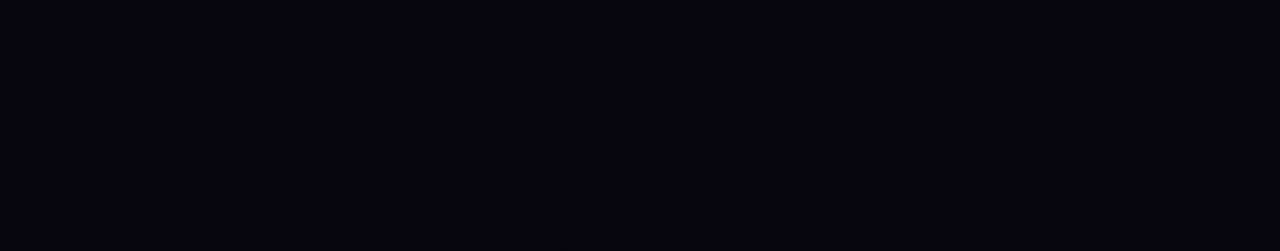
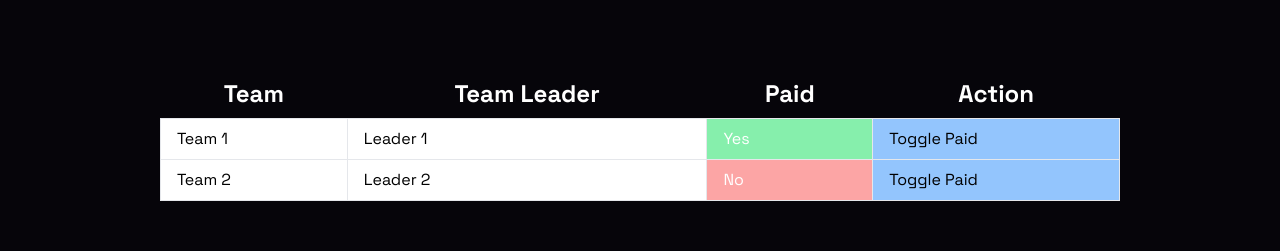
Before and after one commit to Engicos-Coders-Club/gec-spectrum-website-2024, a Next.js app: page /Admin/events/1 in a window 1280 px wide. Before the commit this address had no page. Shown: the part 130-381 px from the top of the page. Built offline with nearby package versions, Linux system fonts and the light colour scheme; no server answers.

Commit message:
(new): admin page for payment completion handling

```diff
--- /dev/null
+++ b/src/app/Admin/events/[slug]/page.tsx
@@ -0,0 +1,99 @@
+"use client";
+import React, { useEffect, useState } from "react";
+
+interface Event {
+  eventName: string;
+}
+
+interface Team {
+  name: string;
+  leader: string;
+  paid: boolean;
+}
+
+const initialTeams: Team[] = [
+  { name: "Team 1", leader: "Leader 1", paid: true },
+  { name: "Team 2", leader: "Leader 2", paid: false },
+  // Add more teams as needed
+];
+
+const Page: React.FC<{ params: { slug: string } }> = ({ params }) => {
+  const [teams, setTeams] = useState<Team[]>([]);
+  const [event, setEvent] = useState<Event>("");
+  const { slug } = params;
+
+  useEffect(() => {
+    fetch(
+      `https://gec-spectrum-backend-2024.2.sg-1.fl0.io/api/v1/events/${slug}`
+    )
+      .then((response) => {
+        if (!response.ok) {
+          throw new Error(`HTTP error! status: ${response.status}`);
+        }
+        return response.json();
+      })
+      .then((data) => {
+        console.log(data);
+        // Set the event state to the event object from the response data
+        setEvent(data.event);
+      })
+      .catch((error) => {
+        console.log("Fetch error: ", error);
+      });
+  }, []);
+
+  useEffect(() => {
+    // Load teams from localStorage if available, otherwise use initialTeams
+    const savedTeams = localStorage.getItem("teams");
+    setTeams(savedTeams ? JSON.parse(savedTeams) : initialTeams);
+  }, []);
+
+  const togglePaid = (index: number) => {
+    // Create a new array with the updated team
+    const newTeams = [...teams];
+    newTeams[index].paid = !newTeams[index].paid;
+
+    // Save the new array to the state and localStorage
+    setTeams(newTeams);
+    localStorage.setItem("teams", JSON.stringify(newTeams));
+  };
+
+  return (
+    <div className="p-40">
+      <h1 className="text-5xl justify-center">{event.eventName}</h1>
+
+      <table className="table-auto mt-10 w-full justify-center items-center mb-10">
+        <thead>
+          <tr>
+            <th className="px-4 text-2xl py-2">Team</th>
+            <th className="px-4 text-2xl py-2">Team Leader</th>
+            <th className="px-4 text-2xl py-2">Paid</th>
+            <th className="px-4 text-2xl py-2">Action</th>
+          </tr>
+        </thead>
+        <tbody>
+          {teams.map((team, index) => (
+            <tr key={index} className="bg-white">
+              <td className="border text-black px-4 py-2">{team.name}</td>
+              <td className="border text-black px-4 py-2">{team.leader}</td>
+              <td
+                className={`border px-4 py-2 ${
+                  team.paid
+                    ? "bg-green-300 text-white"
+                    : "bg-red-300 text-white"
+                }`}
+              >
+                {team.paid ? "Yes" : "No"}
+              </td>
+              <td className="border bg-blue-300 text-black px-4 py-2">
+                <button onClick={() => togglePaid(index)}>Toggle Paid</button>
+              </td>
+            </tr>
+          ))}
+        </tbody>
+      </table>
+    </div>
+  );
+};
+
+export default Page;
--- /dev/null
+++ b/src/app/Admin/events/page.tsx
@@ -0,0 +1,101 @@
+"use client";
+import React, { useEffect, useState } from "react";
+import Link from "next/link";
+
+type Event = {
+  eventId: string;
+  eventName: string;
+  fee: number;
+  deptName: string;
+  introduction: string;
+  duration: string;
+  prices: {
+    firstPlace: number;
+    secondPlace: number;
+  };
+  date: string;
+  teamSize: number;
+  contact: {
+    coordinators: Array<{
+      name: string;
+      contact: string;
+    }>;
+  };
+  rulesAndRegulations: Array<{
+    topic: string;
+    points: string[];
+  }>;
+};
+
+const teamNames = {
+  event1: ["Team 1", "Team 2", "Team 3"],
+  event2: ["Team 4", "Team 5"],
+  // Add more mappings as needed
+};
+
+const Page = () => {
+  const [events, setEvents] = useState<Event[]>([]);
+
+  useEffect(() => {
+    fetch("https://gec-spectrum-backend-2024.2.sg-1.fl0.io/api/v1/events")
+      .then((response) => {
+        if (!response.ok) {
+          throw new Error(`HTTP error! status: ${response.status}`);
+        }
+        return response.text(); // use text(), not json()
+      })
+      .then((data) => {
+        console.log(data);
+        // If the data is in JSON format, parse it
+        if (data) {
+          const jsonData = JSON.parse(data);
+          console.log(jsonData.events);
+          setEvents(jsonData.events);
+        }
+      })
+      .catch((error) => {
+        console.log("Fetch error: ", error);
+      });
+  }, []);
+
+
+
+
+
+
+  return (
+    <div className="p-20">
+      <table className="table-auto w-full justify-center items-center">
+        <thead>
+          <tr>
+
+            <th className="px-4 text-2xl py-2">Event Name</th>
+            <th className="px-4 text-2xl py-2">Department</th>
+            <th className="px-4 text-2xl py-2">Event Id</th>
+
+          </tr>
+        </thead>
+        <tbody>
+          {events.map((event, index) => (
+            <tr key={index} className="bg-white">
+
+
+                <td className="border font-semibold cursor-pointer  hover:bg-green-200  text-black px-4 py-2">
+                  <Link href={`/Admin/events/${event.eventId}`}>
+
+                  {event.eventName}
+                  </Link>
+                </td>
+
+              <td className="border text-black px-4 py-2">{event.deptName}</td>
+              <td className="border text-black px-4 py-2">{event.eventId}</td>
+
+            </tr>
+          ))}
+        </tbody>
+      </table>
+    </div>
+  );
+};
+
+export default Page;
```
